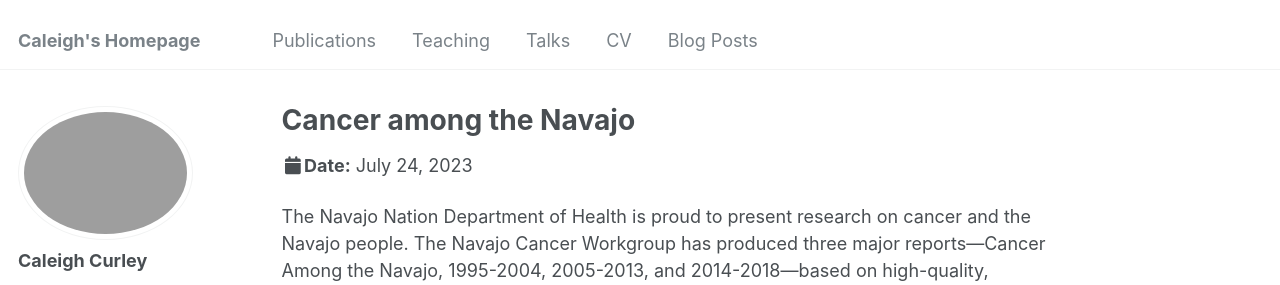
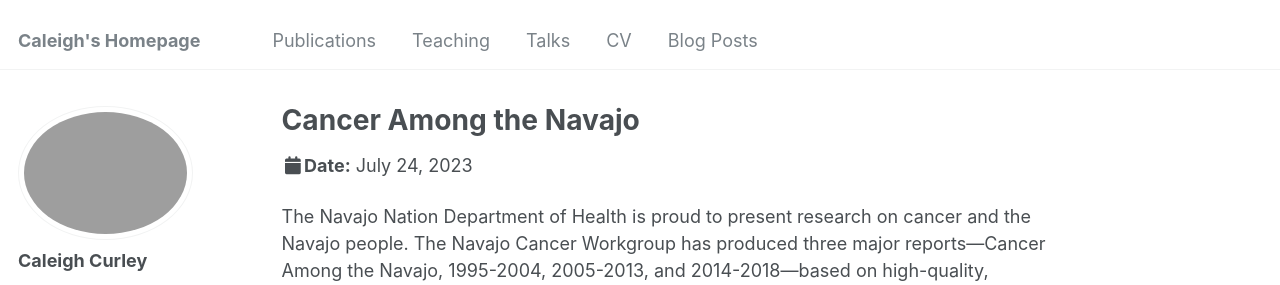
Before and after one commit to caleighcurley/Caleigh-Curley, a Jekyll site: the page built from _talks/2012-03-01-talk-1.md, in a window 1280 px wide and 1104 px high. Shown: the top 285 px of the window. Built offline with Jekyll 4.4.1, drawn with Linux system fonts in a browser that asks for light colours; some web fonts are replaced.

```diff
--- a/_talks/2012-03-01-talk-1.md
+++ b/_talks/2012-03-01-talk-1.md
@@ -1,5 +1,5 @@
 ---
-title: "Cancer among the Navajo"
+title: "Cancer Among the Navajo"
 collection: talks
 type: "Talk"
 permalink: /talks/2012-03-01-talk-1
```
